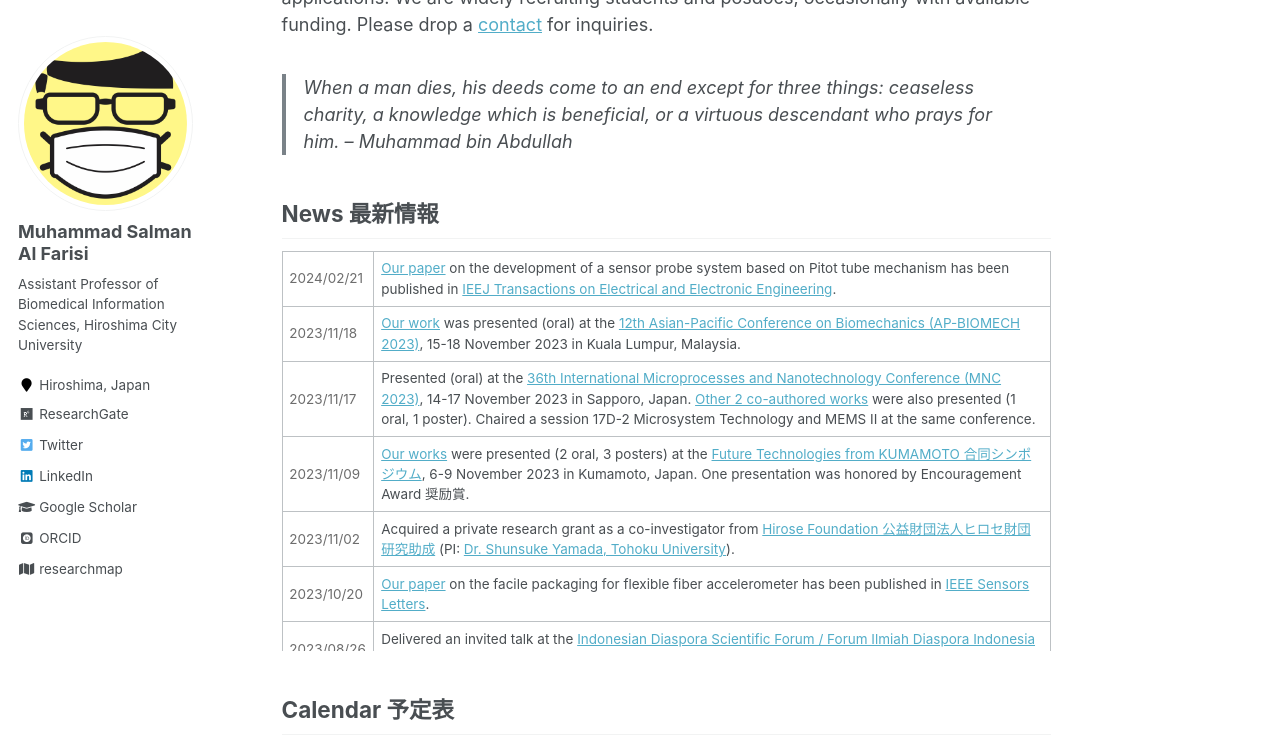
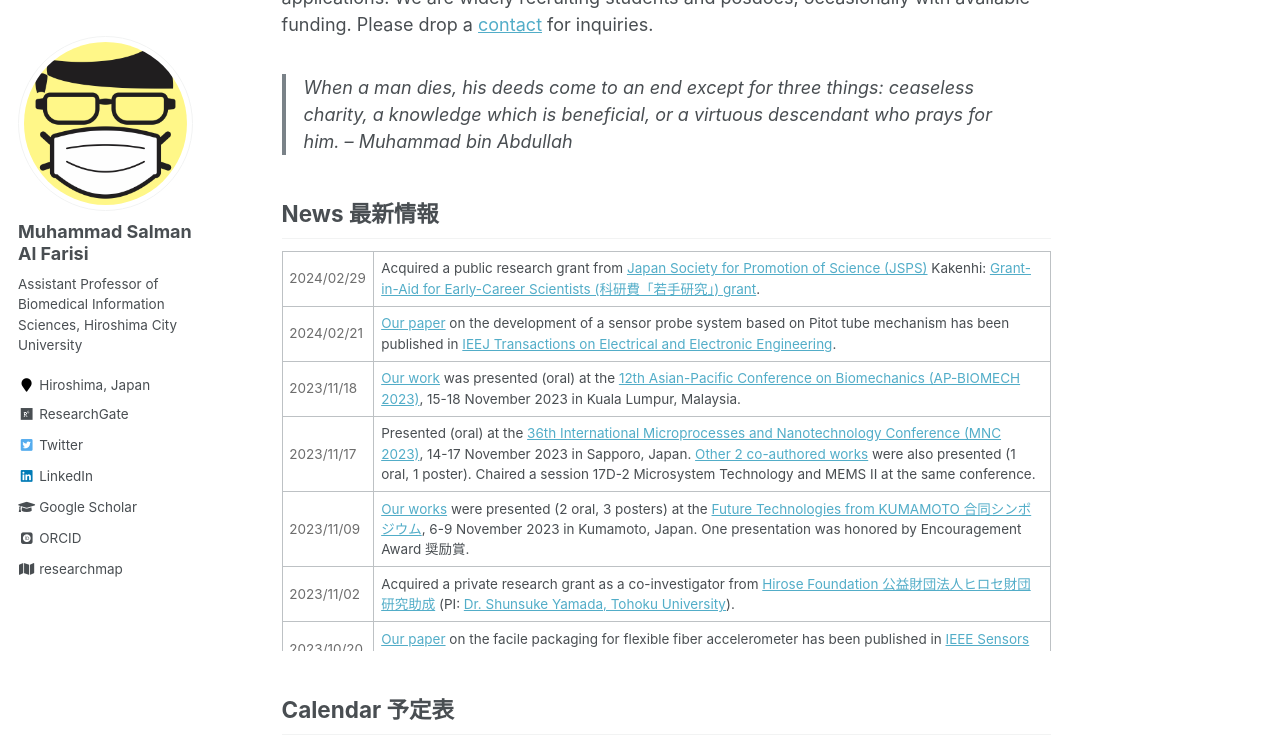
Before and after one commit to msalfarisi/msalfarisi.github.io, a Jekyll site: the page built from _pages/home.md, in a window 1280 px wide and 900 px high, scrolled down 457 px, cut to the strip 0-742 px from the top of the window. Built offline with Jekyll 4.4.1, drawn with Linux system fonts in a browser that asks for light colours; some web fonts are replaced.

Commit message:
Update home.md

```diff
--- a/_pages/home.md
+++ b/_pages/home.md
@@ -22,6 +22,10 @@
 
 <div style="overflow-y: scroll; height:400px;">
  <table style="width:100%">
+  <tr>
+    <td style="color:#6d6d6d;">2024/02/29</td>
+    <td>Acquired a public research grant from <a href="https://www.jsps.go.jp/">Japan Society for Promotion of Science (JSPS)</a> Kakenhi: <a href="https://nrid.nii.ac.jp/ja/nrid/1000050910486/">Grant-in-Aid for Early-Career Scientists (科研費「若手研究」) grant</a>.</td>
+  </tr>
   <tr>
     <td style="color:#6d6d6d;">2024/02/21</td>
     <td><a href="/publication/">Our paper</a> on the development of a sensor probe system based on Pitot tube mechanism has been published in <a href="https://doi.org/10.1002/tee.24039">IEEJ Transactions on Electrical and Electronic Engineering</a>.</td>
```
